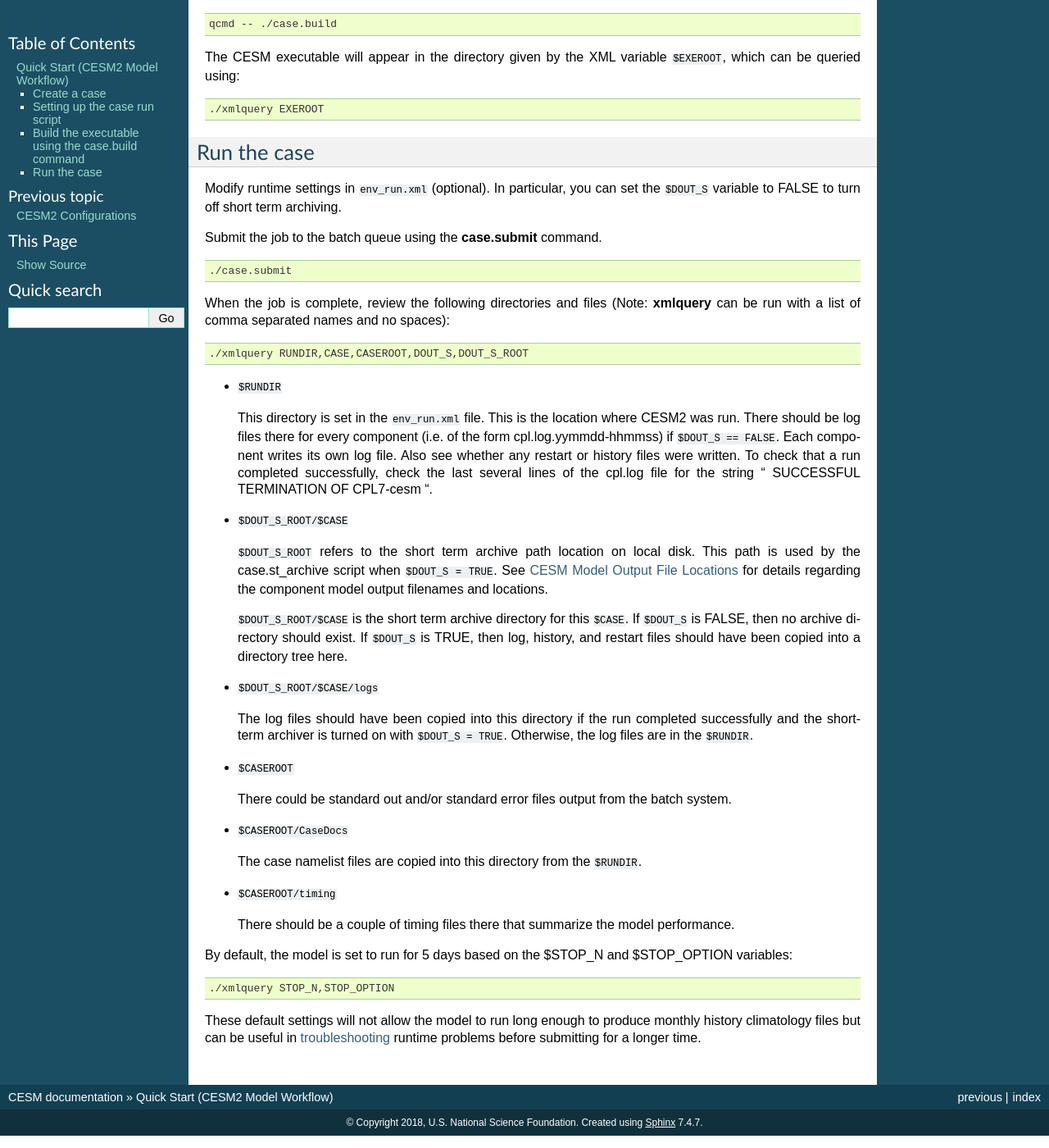
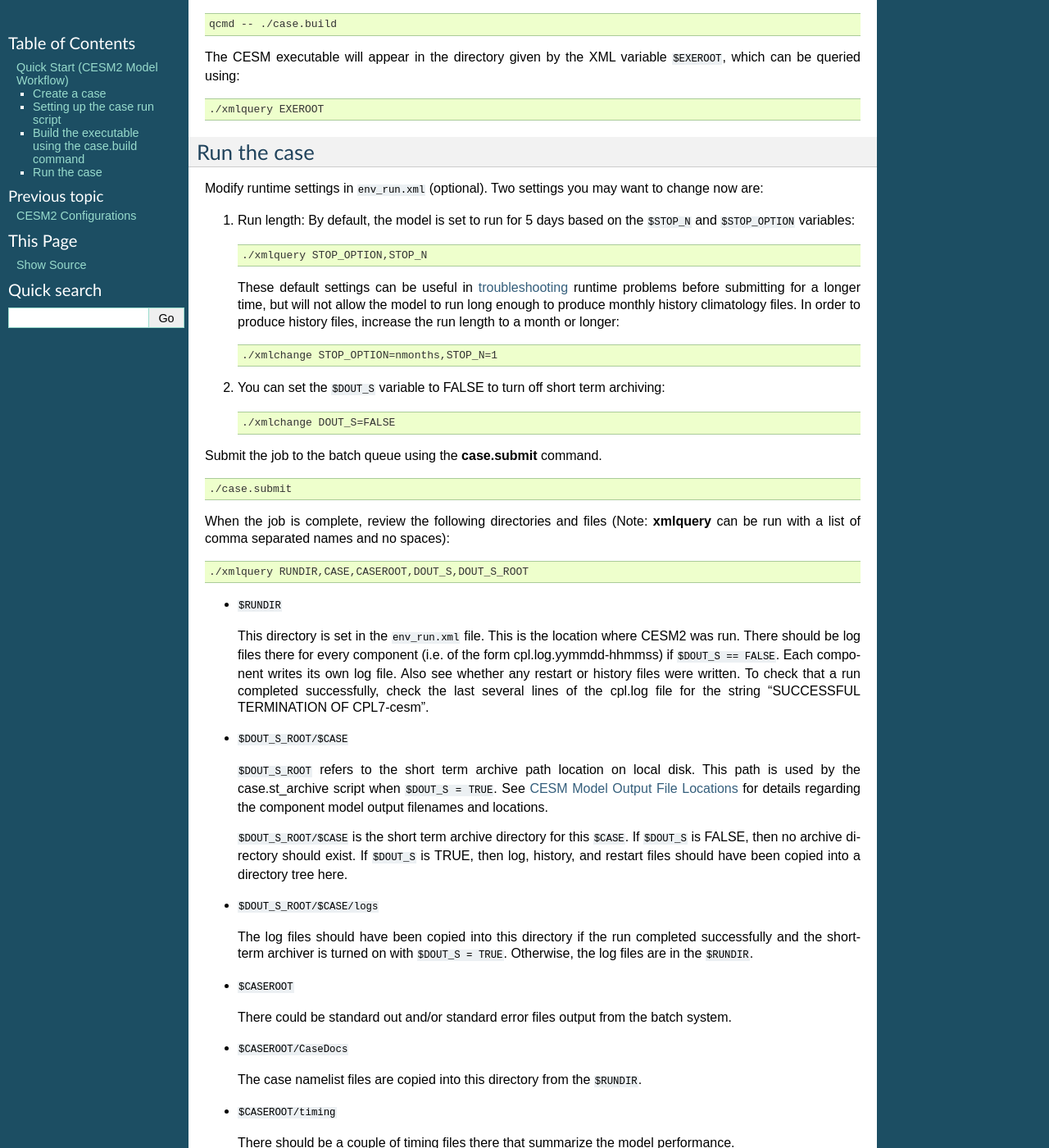
Before and after one commit to ESCOMP/CESM, a Sphinx documentation site: the page built from doc/source/quickstart.rst, in a window 1280 px wide and 1400 px high, scrolled down 1660 px. Shown: the whole window at 82% size. Built offline with Sphinx 7.4.7, drawn with Linux system fonts in a browser that asks for light colours.

Commit message:
Suggest running for a month
This way, the user will be able to see history files. This was suggested
by Gunter Leguy.

Also some other minor edits to the quickstart.

```diff
--- a/doc/source/quickstart.rst
+++ b/doc/source/quickstart.rst
@@ -129,8 +129,31 @@
 Run the case
 ============
 
-Modify runtime settings in ``env_run.xml`` (optional). In particular, you can set
-the ``$DOUT_S`` variable to FALSE to turn off short term archiving.
+Modify runtime settings in ``env_run.xml`` (optional). Two settings you may want to change
+now are:
+
+1. Run length: By default, the model is set to run for 5 days based on the ``$STOP_N`` and
+   ``$STOP_OPTION`` variables:
+
+   .. code-block:: console
+
+      ./xmlquery STOP_OPTION,STOP_N
+
+   These default settings can be useful in `troubleshooting
+   <http://esmci.github.io/cime/users_guide/troubleshooting.html>`_ runtime problems
+   before submitting for a longer time, but will not allow the model to run long enough to
+   produce monthly history climatology files. In order to produce history files, increase
+   the run length to a month or longer:
+
+   .. code-block:: console
+
+      ./xmlchange STOP_OPTION=nmonths,STOP_N=1
+
+2. You can set the ``$DOUT_S`` variable to FALSE to turn off short term archiving:
+
+   .. code-block:: console
+
+      ./xmlchange DOUT_S=FALSE
 
 Submit the job to the batch queue using the **case.submit** command.
 
@@ -153,8 +176,8 @@
   component (i.e. of the form cpl.log.yymmdd-hhmmss) if ``$DOUT_S == FALSE``.
   Each component writes its own log file. Also see whether any restart or history files were
   written. To check that a run completed successfully, check the last
-  several lines of the cpl.log file for the string " SUCCESSFUL
-  TERMINATION OF CPL7-cesm ".
+  several lines of the cpl.log file for the string "SUCCESSFUL
+  TERMINATION OF CPL7-cesm".
 
 - ``$DOUT_S_ROOT/$CASE``
 
@@ -186,17 +209,6 @@
 
   There should be a couple of timing files there that summarize the model performance.
 
-By default, the model is set to run for 5 days based on the $STOP_N and $STOP_OPTION variables:
-
-.. code-block:: console
-
-   ./xmlquery STOP_N,STOP_OPTION
-
-These default settings will not allow the model to run long enough to produce
-monthly history climatology files but can be useful in
-`troubleshooting  <http://esmci.github.io/cime/users_guide/troubleshooting.html>`_
-runtime problems before submitting for a longer time.
-
 
 .. _CIME: http://esmci.github.io/cime
 .. _porting: http://esmci.github.io/cime/users_guide/porting-cime
```
